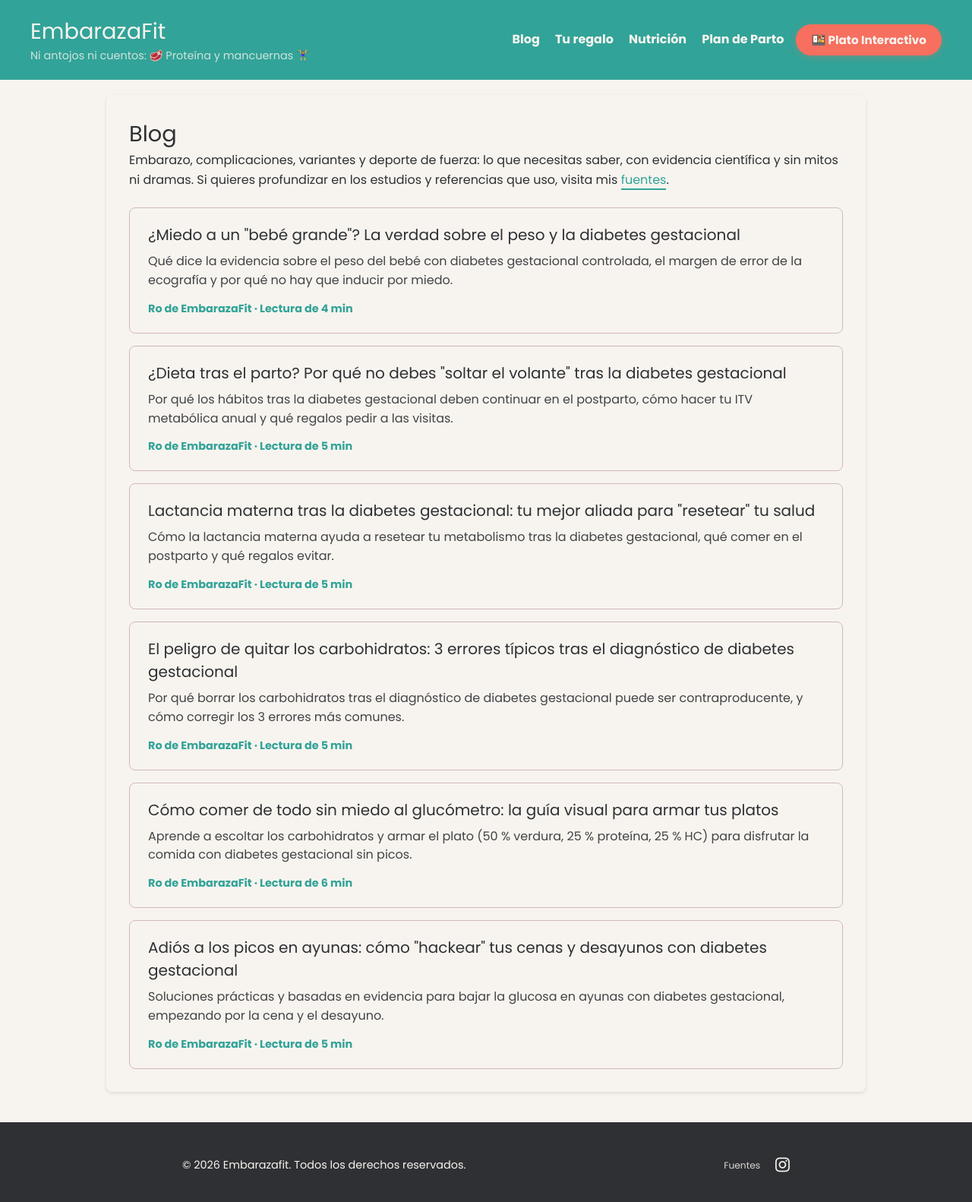
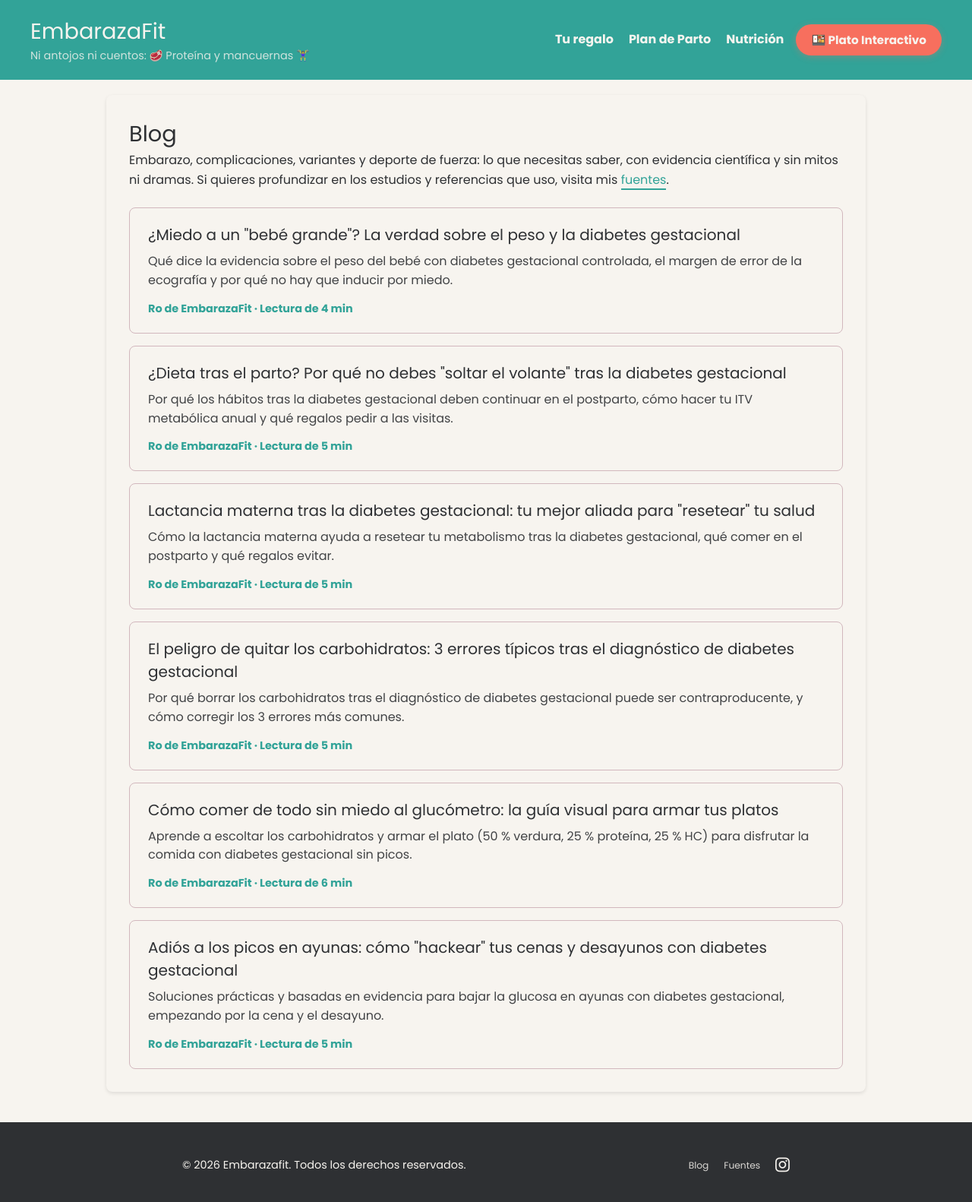
Before and after one commit to Ro008/embarazafit-web, an Astro site: page /blog in a window 1280 px wide. Shown: the whole page at 76% size. Built offline with nearby package versions, Linux system fonts and the light colour scheme; Astro itself is replaced by a stand-in of ours; a script that the page names is missing.

```diff
--- a/src/layouts/Layout.astro
+++ b/src/layouts/Layout.astro
@@ -53,10 +53,9 @@
       </a>
       <nav class="main-nav" id="main-nav">
         <ul>
-          <li><a href="/blog">Blog</a></li>
           <li><a href="/regalo">Tu regalo</a></li>
+          <li><a href="/plan-de-parto">Plan de Parto</a></li>
           <li><a href="/consulta-nutricionista">Nutrición</a></li>
-          <li><a href="/plan-de-parto">Plan de Parto</a></li>
         </ul>
         <a href="/plato" class="main-nav-cta">🍱 Plato Interactivo</a>
       </nav>
@@ -73,6 +72,7 @@
       <div class="footer-content">
         <p>&copy; {year} Embarazafit. Todos los derechos reservados.</p>
         <div class="footer-links">
+          <a href="/blog" class="footer-link">Blog</a>
           <a href="/fuentes" class="footer-link">Fuentes</a>
           <a
             href="https://www.instagram.com/embarazafit/"
```
